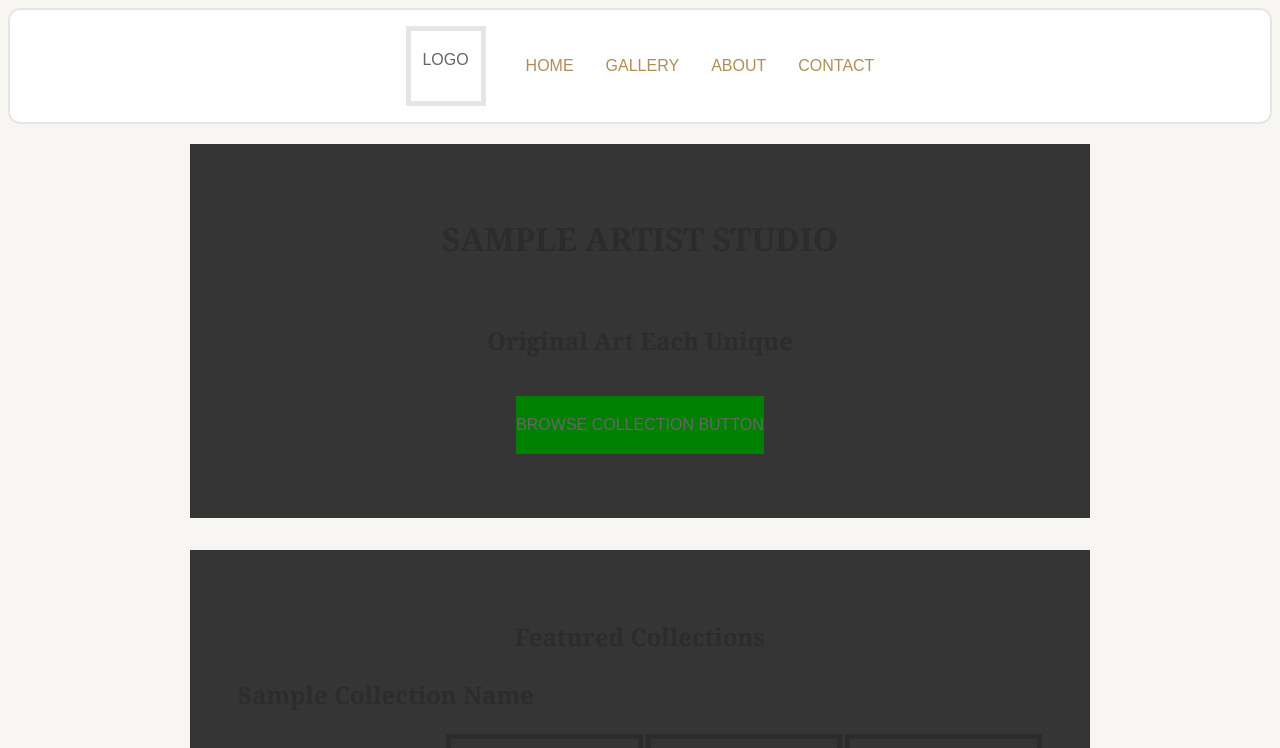
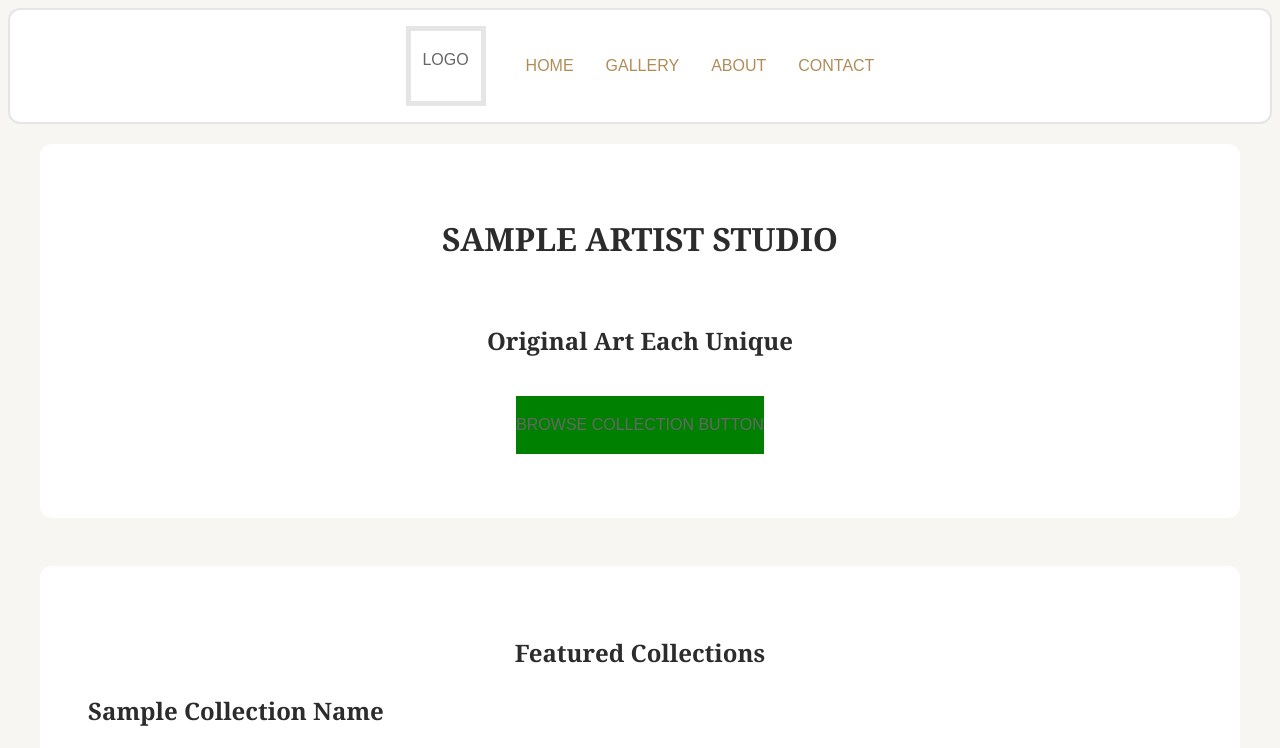
Before and after one commit to Emmet22/artist-website-template, a React (Vite) app: page / in a window 1280 px wide. Shown: the top 748 px of the page. Built offline with nearby package versions, Linux system fonts and the light colour scheme.

Commit message:
Added global style variables to section component #3

```diff
--- a/src/components/common/Section.module.css
+++ b/src/components/common/Section.module.css
@@ -1,8 +1,8 @@
 .section {
     width: 100%;
-    max-width: 900px;
-    margin: 0 auto;
+    max-width: 1200px;
     padding: 3rem 2rem;
-    background-color: rgb(53, 53, 53);
-    margin-bottom: 2rem;
+    background-color: var(--clr-surface);
+    margin: 0 auto 3rem;
+    border-radius: var(--radius);
 }
```
